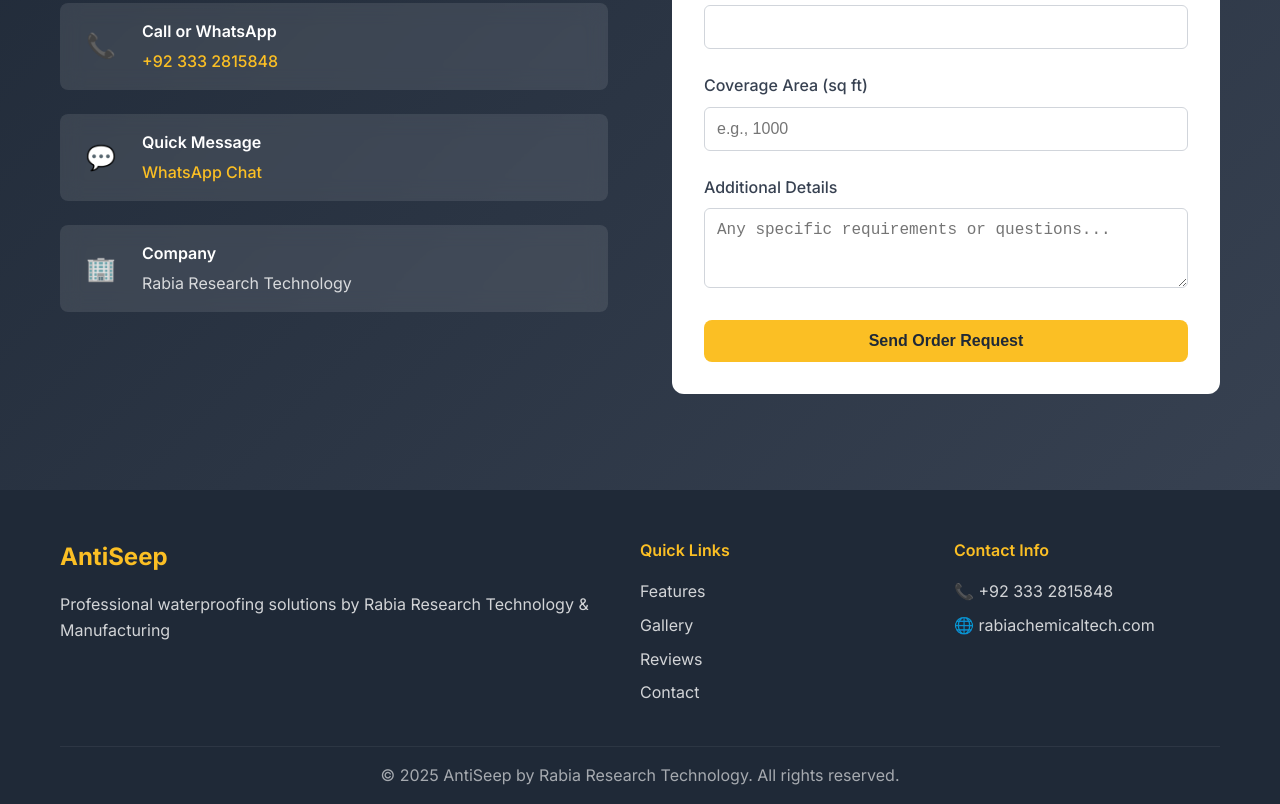
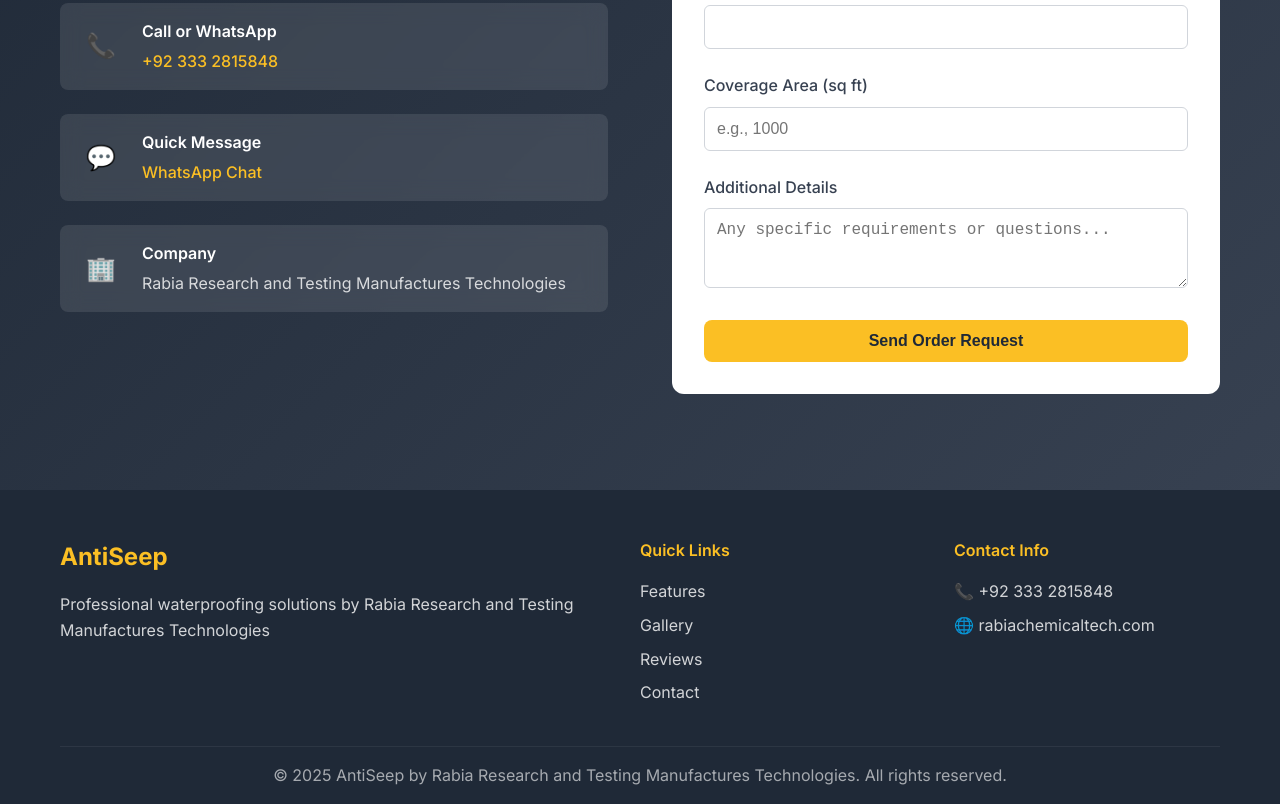
Before and after one commit to abdulahadabbasi450/inpiration, a website: page index.html in a window 1280 px wide. Shown: the part 4554-5358 px from the top of the page. Drawn offline with Linux system fonts and the light colour scheme.

Commit message:
Update Website Name to Rabia Research and Testing Manufactures Technologies

```diff
--- a/index.html
+++ b/index.html
@@ -3,7 +3,7 @@
 <head>
   <meta charset="UTF-8" />
   <meta name="viewport" content="width=device-width, initial-scale=1.0"/>
-  <title>AntiSeep - Professional Waterproofing Solutions | Rabia Research Technology</title>
+  <title>AntiSeep - Professional Waterproofing Solutions | Rabia Research and Testing Manufactures Technologies</title>
   <meta name="description" content="Professional waterproofing chemicals for buildings. Long-lasting protection, easy application, indoor & outdoor use. Contact +92 333 2815848">
   <link href="https://fonts.googleapis.com/css2?family=Inter:wght@300;400;500;600;700&display=swap" rel="stylesheet">
   <link rel="stylesheet" href="styles.css">
@@ -281,7 +281,7 @@
               <div class="contact-icon">🏢</div>
               <div class="contact-details">
                 <h3>Company</h3>
-                <span>Rabia Research Technology</span>
+                <span>Rabia Research and Testing Manufactures Technologies</span>
               </div>
             </div>
           </div>
@@ -322,7 +322,7 @@
       <div class="footer-content">
         <div class="footer-brand">
           <h3>AntiSeep</h3>
-          <p>Professional waterproofing solutions by Rabia Research Technology & Manufacturing</p>
+          <p>Professional waterproofing solutions by Rabia Research and Testing Manufactures Technologies</p>
         </div>
         <div class="footer-links">
           <h4>Quick Links</h4>
@@ -338,7 +338,7 @@
         </div>
       </div>
       <div class="footer-bottom">
-        <p>&copy; 2025 AntiSeep by Rabia Research Technology. All rights reserved.</p>
+        <p>&copy; 2025 AntiSeep by Rabia Research and Testing Manufactures Technologies. All rights reserved.</p>
       </div>
     </div>
   </footer>
```
